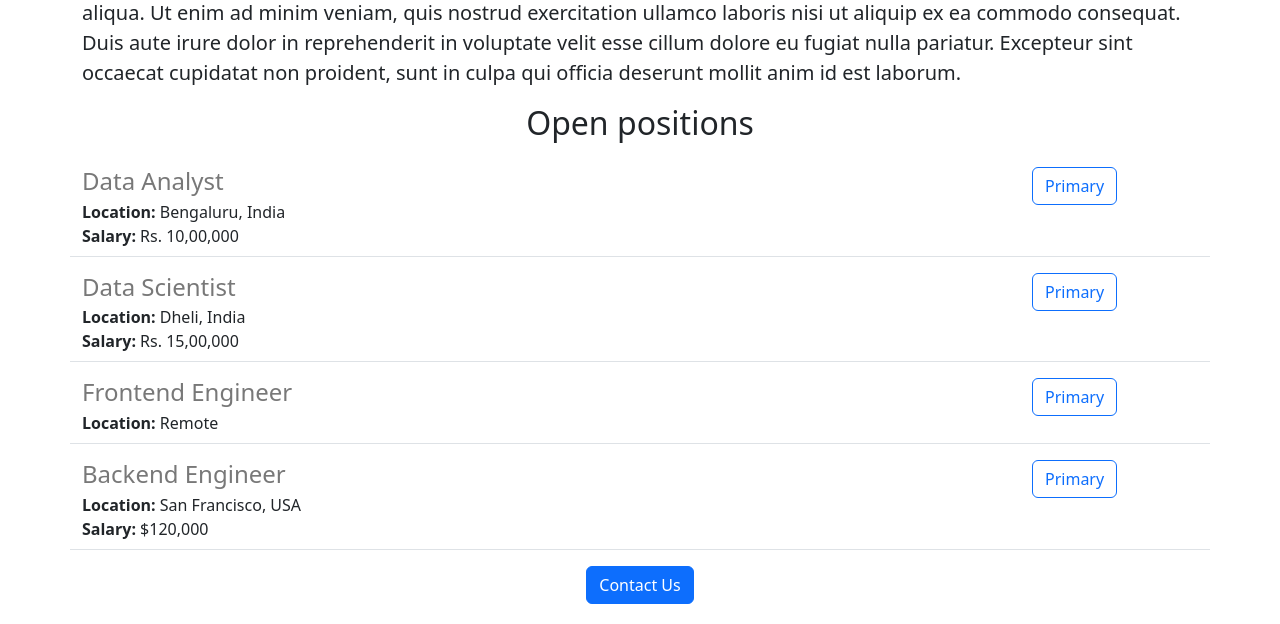
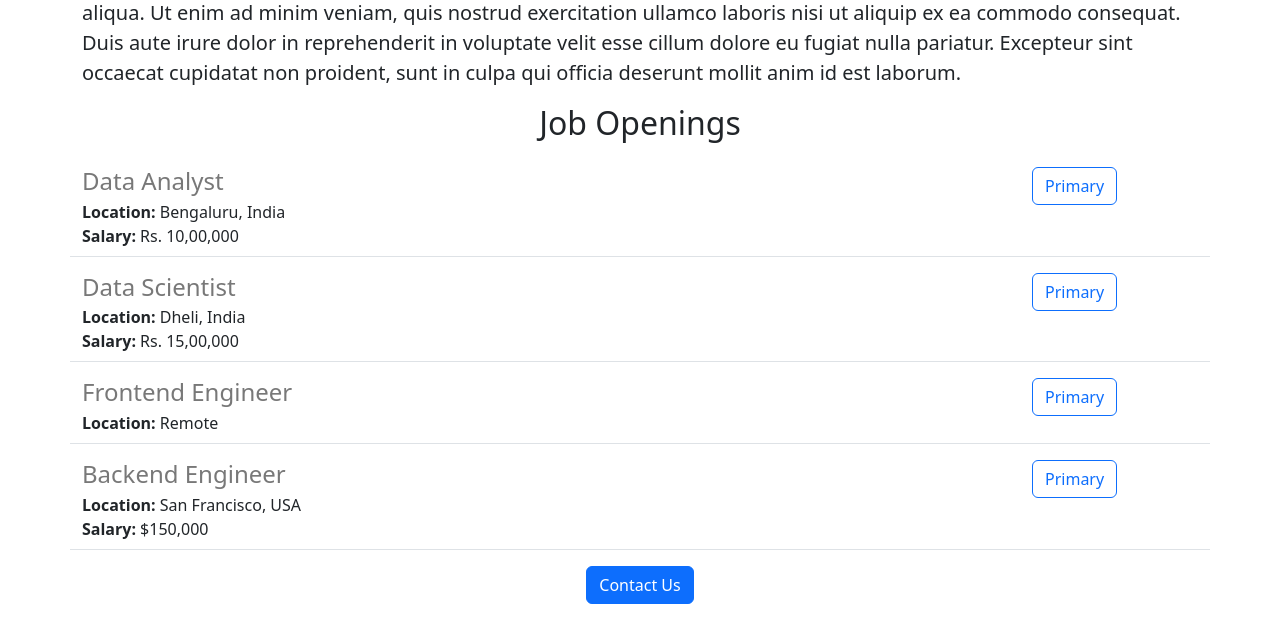
Before and after one commit to SergioBlancoFtns/jovian-careers-website-v2, a Flask app: page / in a window 1280 px wide. Shown: the part 542-1166 px from the top of the page. Run offline with Flask 3, Linux system fonts and the light colour scheme.

Commit message:
change 120 to 150 and Open positions to Job Openings

```diff
--- a/main.py
+++ b/main.py
@@ -24,7 +24,7 @@ JOBS = [
     'id': 4,
     'title': 'Backend Engineer',
     'location': 'San Francisco, USA',
-    'salary': '$120,000'
+    'salary': '$150,000'
   }
 ]
 
--- a/templates/home.html
+++ b/templates/home.html
@@ -20,7 +20,8 @@
     <img class="image-fluid" id="banner" src="https://jovian-careers-website--sergio-javierj3.repl.co/static/bannerjovian.jpg" >
     <h2 class="text-center mt-2 mb-4">About Jovian</h2>
     <p class="lead">Lorem ipsum dolor sit amet, consectetur adipiscing elit, sed do eiusmod tempor incididunt ut labore et dolore magna aliqua. Ut enim ad minim veniam, quis nostrud exercitation ullamco laboris nisi ut aliquip ex ea commodo consequat. Duis aute irure dolor in reprehenderit in voluptate velit esse cillum dolore eu fugiat nulla pariatur. Excepteur sint occaecat cupidatat non proident, sunt in culpa qui officia deserunt mollit anim id est laborum.</p>
-    <h2 class="text-center mt-2 mb-4">Open positions</h2>
+
+    <h2 class="text-center mt-2 mb-4">Job Openings</h2>
     <div>
       {% for job in jobs %}
         {% include 'jobitem.html' %}
```
